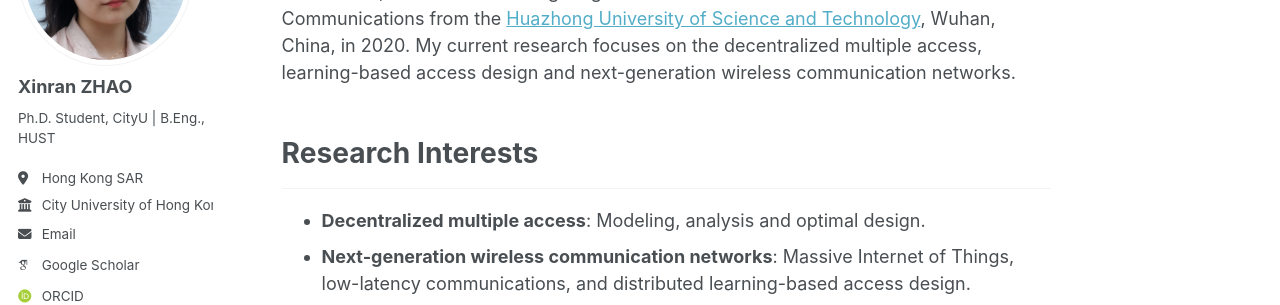
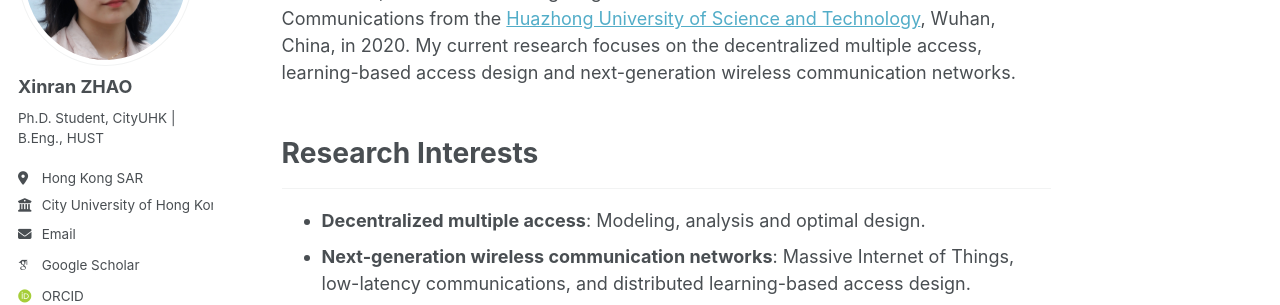
Before and after one commit to Joyxr/Joyxr.github.io, a Jekyll site: the page built from _pages/about.md, in a window 1280 px wide. Shown: the part 217-522 px from the top of the page. Built offline with Jekyll 4.4.1, drawn with Linux system fonts in a browser that asks for light colours; emoji names are drawn with the system emoji font; some web fonts are replaced.

Commit message:
update short bio

```diff
--- a/_config.yml
+++ b/_config.yml
@@ -25,7 +25,7 @@ author:
   avatar           : "bio-photo.jpg"
   name             : "Xinran ZHAO"
   pronouns         : # example: "she/her"
-  bio              : "Ph.D. Student, CityU | B.Eng., HUST"
+  bio              : "Ph.D. Student, CityUHK | B.Eng., HUST"
   location         : "Hong Kong SAR"
   employer         : "City University of Hong Kong"
   uri              : # URL
```
